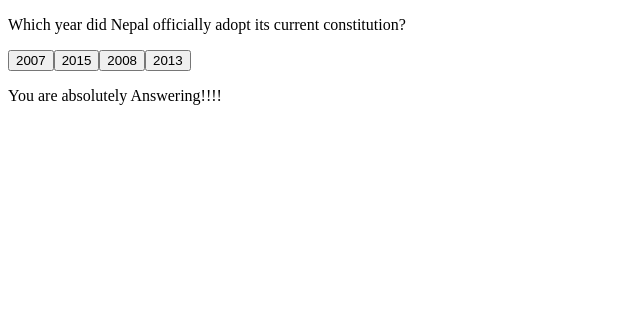
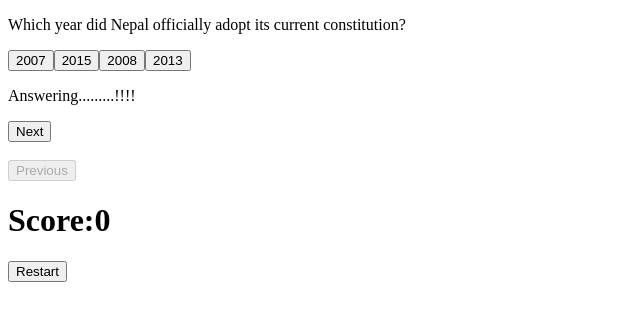
Before and after one commit to SanjilaGangaju/LReact, a React (Vite) app: page / in a window 1280 px wide. Shown: the top 320 px of the page, without its empty margins (0-640 px from the left). Built offline with nearby package versions, Linux system fonts and the light colour scheme.

Commit message:
added score system

```diff
--- a/src/App.jsx
+++ b/src/App.jsx
@@ -5,20 +5,44 @@ const App = () => {
   const[score, setScore]=useState(0)
   const[currentQuestion, setCurrentQuestion] = useState(0)
   const [showResult, setShowResult] = useState(0)
-  const [message, setMessage] = useState("Answering");
+  const [message, setMessage] = useState("Answering.........");
+  const [correct, setCorrect] = useState("wrong");
 
   const handleOption=(optionValue)=>{
 
     if (optionValue===quizQuestions[currentQuestion].answer){
        setMessage("Correct")
+       setCorrect("correct");
+
+       setScore(score+1);
+
     }
     else{
       setMessage("wrong")
     }
   }
+  const handleNextQuestion=()=>{
+
+    setCorrect("wrong");
+    setCurrentQuestion(currentQuestion+1)
+    setMessage("Answering........")
+
+
+
+   }
+   const handlePrevQuestion=()=>{
+    setCurrentQuestion(currentQuestion-1)
+
+   }
+   const handleRestart=()=>{
+    setScore(0);
+    setCurrentQuestion(0)
+    setMessage("Answering.......")
+
+   }
   return (
     <div>
-      <QuizzesDisplay questions={quizQuestions} message={message} currentQuestion={currentQuestion} handleOption={handleOption}></QuizzesDisplay>
+      <QuizzesDisplay questions={quizQuestions} score={score}message={message} correct={correct}currentQuestion={currentQuestion} handleOption={handleOption} handleNextQuestion={handleNextQuestion} handleRestart={handleRestart}handlePrevQuestion={handlePrevQuestion}></QuizzesDisplay>
     </div>
   )
 }
--- a/src/QuizzesDisplay.jsx
+++ b/src/QuizzesDisplay.jsx
@@ -1,12 +1,18 @@
 import React from 'react'
 
-const QuizzesDisplay = ({ questions ,message, currentQuestion, handleOption}) => {
+const QuizzesDisplay = ({ questions ,message, currentQuestion, handleOption, handleNextQuestion, handlePrevQuestion, score, correct, handleRestart}) => {
 
   return (
     <div>
       <p>{questions[currentQuestion].question}</p>
-      {questions[currentQuestion].options.map(option=><button key={option} onClick={()=>handleOption(option)}>{option}</button>)}
-      <p>You are absolutely {message}!!!!</p>
+      {questions[currentQuestion].options.map(option=><button key={option} disabled={correct==="correct"? true : false} onClick={()=>handleOption(option)}>{option}</button>)}<br></br>
+      <p>{message}!!!!</p>
+      <button onClick={()=>handleNextQuestion()}
+        disabled={currentQuestion==questions.length-1? true: false}>Next</button><br></br><br></br>
+      <button onClick={()=>handlePrevQuestion()}
+        disabled={currentQuestion>0?false: true}>Previous</button>
+        <h1>Score:{score}</h1>
+      <button onClick={()=>handleRestart()}>Restart</button>
     </div>
   )
 }
```
